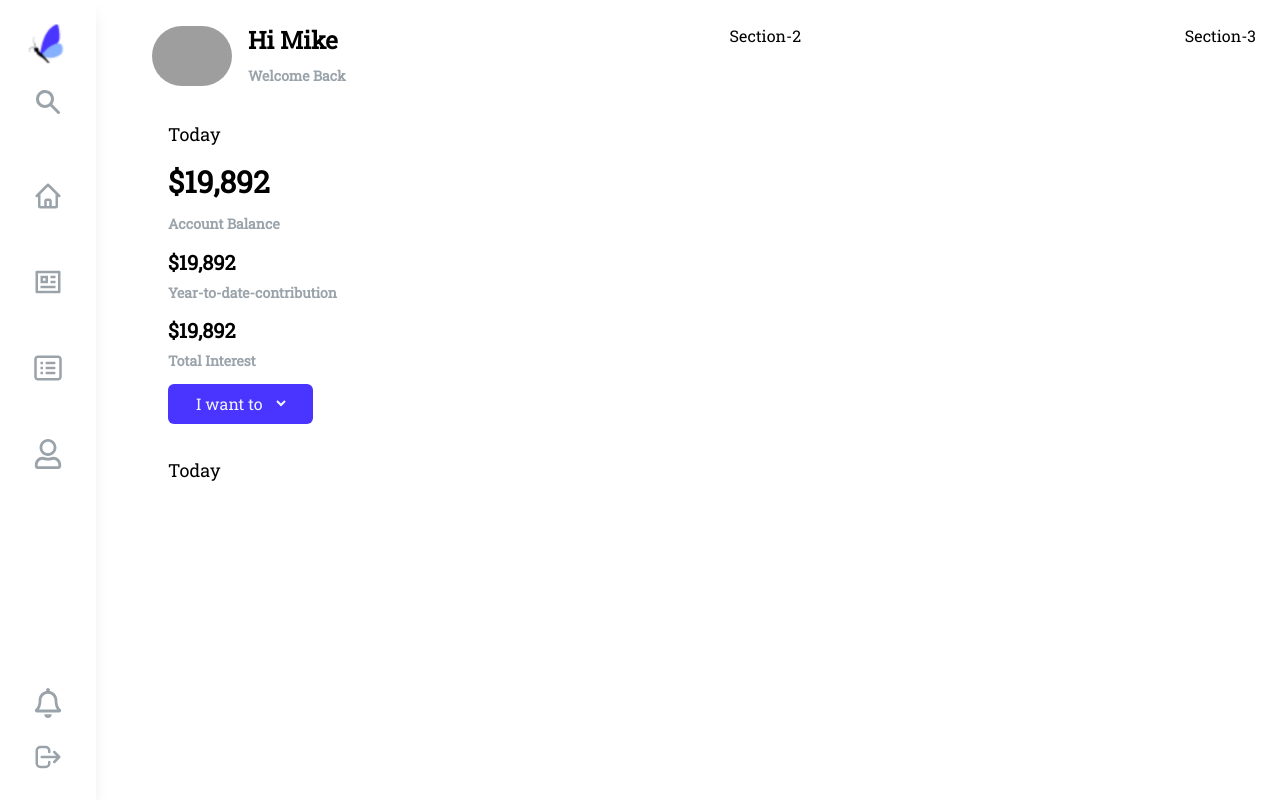
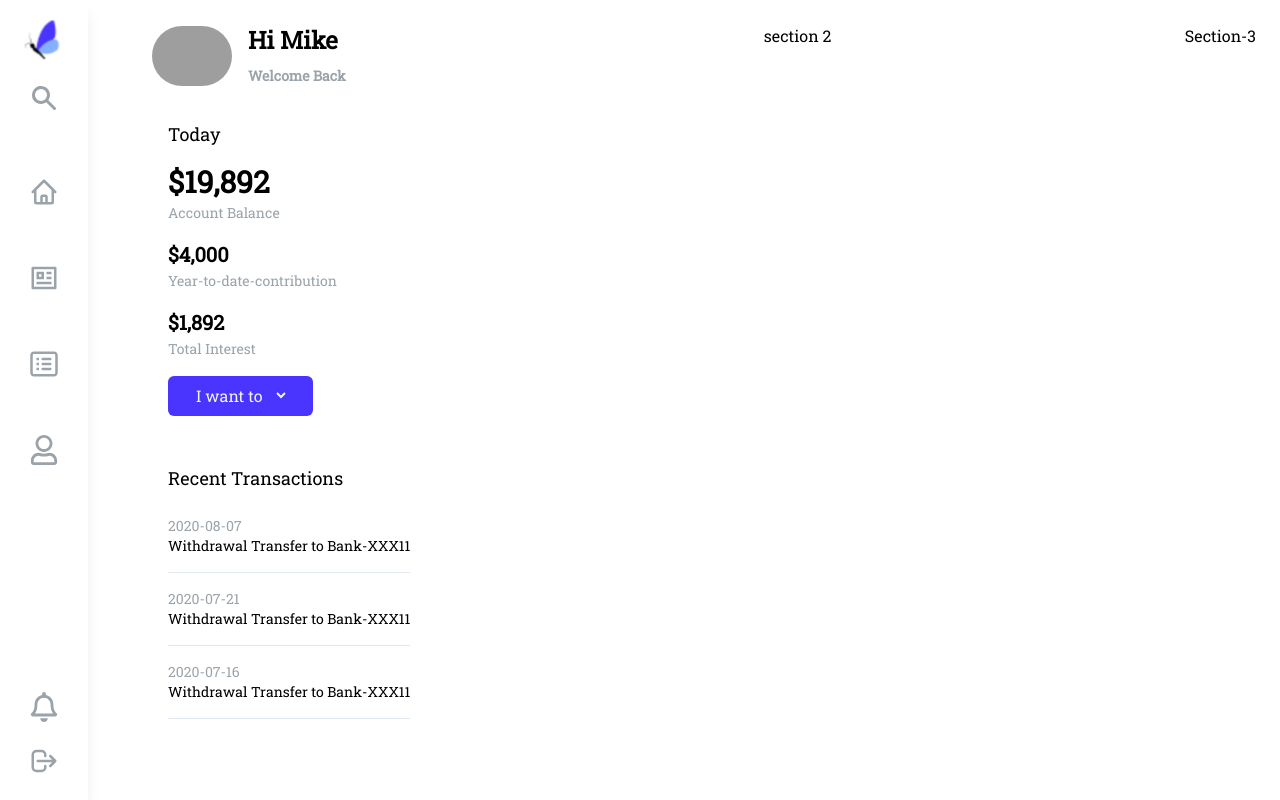
Before and after one commit to shareefrahat/monetary-system, a React (Create React App) app: page /home in a window 1280 px wide. Built offline with nearby package versions, Linux system fonts and the light colour scheme; grey boxes are pictures that could not be loaded.

Commit message:
first section is completed

```diff
--- a/src/components/Navbar/Navbar.js
+++ b/src/components/Navbar/Navbar.js
@@ -38,7 +38,7 @@ const Navbar = () => {
   ];
   return (
     <>
-      <nav className="bg-white mr-0 fixed bottom-0 lg:left-0 w-full lg:w-fit lg:inset-y-0 flex flex-row lg:flex-col justify-center items-center lg:justify-between p-4 shadow-lg">
+      <nav className="bg-white mr-0 fixed bottom-0 lg:left-0 w-full lg:w-fit lg:inset-y-0 flex flex-row lg:flex-col justify-center items-center lg:justify-between p-3 shadow-lg">
         <div className="flex flex-row-reverse lg:flex-col items-center gap-4 lg:gap-y-10">
           <div>
             <img className="hidden lg:block w-16 mx-auto" src={logo} alt="" />
--- /dev/null
+++ b/src/pages/Home/GraphSection.js
@@ -0,0 +1,7 @@
+import React from "react";
+
+const GraphSection = () => {
+  return <div>section 2</div>;
+};
+
+export default GraphSection;
--- a/src/pages/Home/Home.js
+++ b/src/pages/Home/Home.js
@@ -1,5 +1,6 @@
 import React from "react";
 import avatar from "../../images/user-7.jpg";
+import GraphSection from "./GraphSection";
 
 const Home = () => {
   return (
@@ -16,23 +17,20 @@ const Home = () => {
           </div>
           <div className="my-8 pl-4">
             <p className="text-lg mb-4">Today</p>
-            <h2 className="text-2xl lg:text-3xl font-bold mb-3">
-              $19,892
-              <br />
+            <div className="mb-4">
+              <h2 className="text-2xl lg:text-3xl font-bold">$19,892</h2>
               <small className="text-sm text-neutral">Account Balance</small>
-            </h2>
-            <h3 className="text-lg lg:text-xl font-bold mb-3">
-              $19,892
-              <br />
+            </div>
+            <div className="mb-4">
+              <h3 className="text-lg lg:text-xl font-bold">$4,000</h3>
               <small className="text-sm text-neutral">
                 Year-to-date-contribution
               </small>
-            </h3>
-            <h3 className="text-lg lg:text-xl font-bold mb-3">
-              $19,892
-              <br />
+            </div>
+            <div className="mb-4">
+              <h3 className="text-lg lg:text-xl font-bold">$1,892</h3>
               <small className="text-sm text-neutral">Total Interest</small>
-            </h3>
+            </div>
             <button className="btnbtn px-6 py-2 bg-primary text-slate-100 rounded-md">
               <select
                 className=" bg-primary text-slate-100 rounded-md"
@@ -45,11 +43,25 @@ const Home = () => {
               </select>
             </button>
           </div>
-          <div className="my-8 pl-4">
-            <p className="text-lg mb-4">Today</p>
+          <div className="mt-12 pl-4">
+            <p className="text-lg mb-6">Recent Transactions</p>
+            <div className="text-sm pb-4 border-b border-b-slate-200 mb-4">
+              <small className="text-sm text-neutral">2020-08-07</small>
+              <h6>Withdrawal Transfer to Bank-XXX11</h6>
+            </div>
+            <div className="text-sm pb-4 border-b border-b-slate-200 mb-4">
+              <small className="text-sm text-neutral">2020-07-21</small>
+              <h6>Withdrawal Transfer to Bank-XXX11</h6>
+            </div>
+            <div className="text-sm pb-4 border-b border-b-slate-200 mb-4">
+              <small className="text-sm text-neutral">2020-07-16</small>
+              <h6>Withdrawal Transfer to Bank-XXX11</h6>
+            </div>
           </div>
         </section>
-        <section>Section-2</section>
+        <section>
+          <GraphSection></GraphSection>
+        </section>
         <section>Section-3</section>
       </div>
     </>
```
